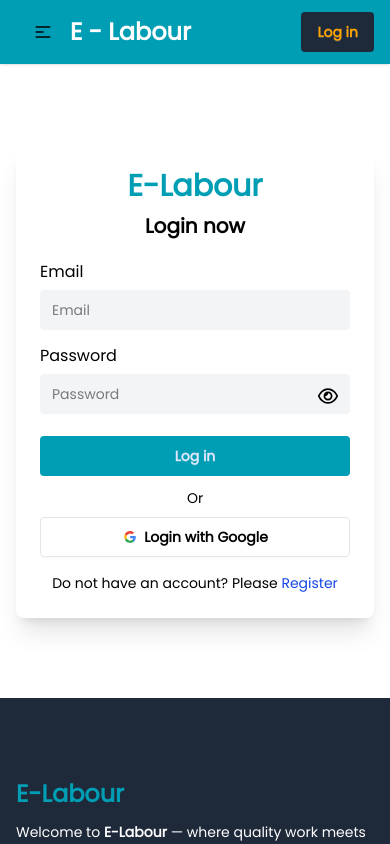
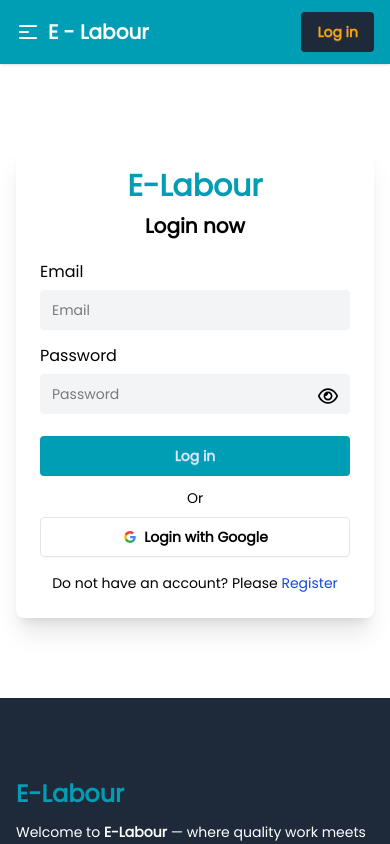
Before and after one commit to Al-Shiam-Nabil/e-labour-client, a Next.js app: page /login in a window 390 px wide. Shown: the top 844 px of the page. Built offline with nearby package versions, Linux system fonts and the light colour scheme; no server answers.

Commit message:
responsive

```diff
--- a/src/Components/Shared/Navbar.jsx
+++ b/src/Components/Shared/Navbar.jsx
@@ -54,13 +54,13 @@
       <Container className="navbar">
         <div className="navbar-start">
           <div className="dropdown">
-            <div tabIndex={0} role="button" className="btn btn-ghost lg:hidden">
+            <div tabIndex={0} role="button" className=" mr-2  lg:hidden">
               <svg
                 xmlns="http://www.w3.org/2000/svg"
-                className="h-5 w-5"
+                className="h-6 w-6"
                 fill="none"
                 viewBox="0 0 24 24"
-                stroke="currentColor"
+                stroke="white"
               >
                 {" "}
                 <path
@@ -73,12 +73,12 @@
             </div>
             <ul
               tabIndex="-1"
-              className="menu menu-md dropdown-content bg-base-100 rounded-box z-1 mt-3 w-52 p-2 shadow"
+              className="menu menu-md dropdown-content backdrop-blur-lg bg-black/60 text-white rounded-box z-1 mt-3 w-52 p-2 shadow"
             >
               {links}
             </ul>
           </div>
-          <Link href="/" className=" text-2xl font-bold text-white">
+          <Link href="/" className="text-xl sm:text-2xl font-bold text-white whitespace-nowrap">
             E - Labour
           </Link>
         </div>
--- a/src/app/(home)/(auth)/login/page.js
+++ b/src/app/(home)/(auth)/login/page.js
@@ -7,12 +7,6 @@
 import React, { useEffect, useState } from "react";
 import { FaRegEye, FaRegEyeSlash } from "react-icons/fa6";
 import Swal from "sweetalert2";
-
-export const metadata = {
-  title: "E-Labour | Log in",
-  description: "Explore your experience.",
-};
-
 
 export default function Login() {
   const { googleLogin, signInUser, user } = useAuthHook();
--- a/src/app/(home)/(auth)/register/page.js
+++ b/src/app/(home)/(auth)/register/page.js
@@ -9,12 +9,6 @@
 import React, { useEffect, useState } from "react";
 import { FaRegEye, FaRegEyeSlash } from "react-icons/fa6";
 import Swal from "sweetalert2";
-
-export const metadata = {
-  title: "E-Labour | Register",
-  description: "Explore your experience.",
-};
-
 
 export default function Register() {
   const router = useRouter();
--- a/src/app/(home)/(private)/add-labour/page.jsx
+++ b/src/app/(home)/(private)/add-labour/page.jsx
@@ -4,10 +4,6 @@
 import React, { useState } from "react";
 import Swal from "sweetalert2";
 
-export const metadata = {
-  title: "E-Labour | Add Labour",
-  description: "Explore your experience.",
-};
 
 
 const topCategories = [
--- a/src/app/(home)/(private)/manage-labour/page.js
+++ b/src/app/(home)/(private)/manage-labour/page.js
@@ -11,12 +11,6 @@
 import { RiDeleteBin6Fill } from "react-icons/ri";
 import Link from "next/link";
 import Swal from "sweetalert2";
-
-export const metadata = {
-  title: "E-Labour | Manage Labour",
-  description: "Explore your experience.",
-};
-
 
 export default function ManageLabour() {
   const { user } = useAuthHook();
--- a/src/app/(home)/all-labourers/page.js
+++ b/src/app/(home)/all-labourers/page.js
@@ -5,14 +5,8 @@
 import React from "react";
 import LabourCard from "@/Components/Home/TopLabours/LabourCard";
 
-export const metadata = {
-  title: "E-Labour | All Laboureres",
-  description: "Explore your experience.",
-};
-
-
 export default function AllLabourers() {
-    const fetcher = (url) => fetch(url).then((r) => r.json());
+  const fetcher = (url) => fetch(url).then((r) => r.json());
   const { data, error, isLoading } = useSWR(
     "https://e-labour-server.vercel.app/labours",
     fetcher
--- a/src/app/(home)/page.js
+++ b/src/app/(home)/page.js
@@ -21,7 +21,7 @@
         <TopCategories></TopCategories>
         {/* homepage heading */}
         <div className="space-y-3 my-20">
-          <h1 className="text-3xl  font-extrabold text-center">
+          <h1 className="text-3xl/12  font-extrabold text-center">
             All Types of <span className="text-secondary text-5xl">Labour</span>
             , Available Under One Roof
           </h1>
--- a/src/app/(home)/view-details/[id]/page.jsx
+++ b/src/app/(home)/view-details/[id]/page.jsx
@@ -4,12 +4,6 @@
 import { useParams, useRouter } from "next/navigation";
 import React from "react";
 import Image from "next/image";
-
-export const metadata = {
-  title: "E-Labour | View Details",
-  description: "Explore your experience.",
-};
-
 
 export default function ViewDetails() {
   const router = useRouter();
```
